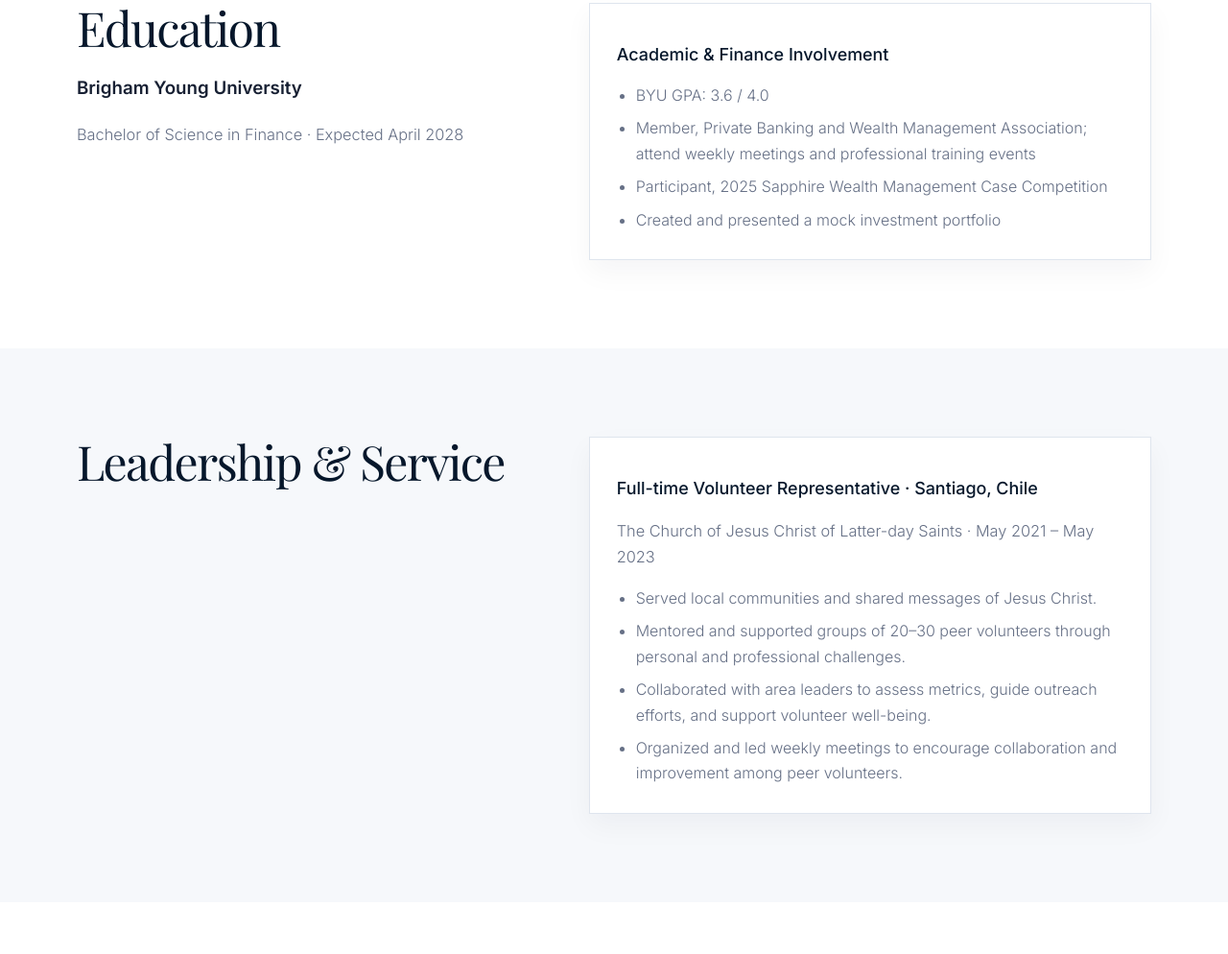
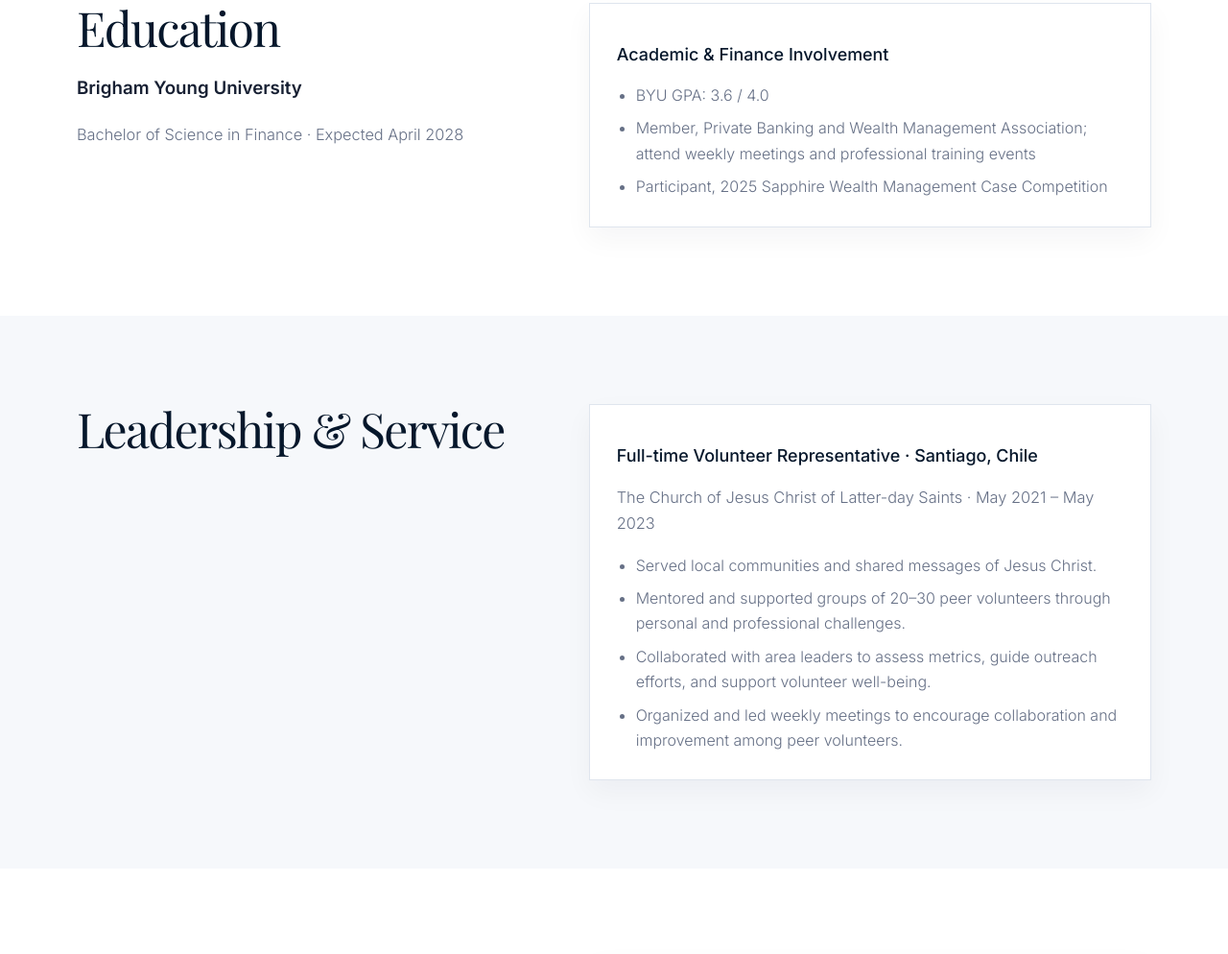
Before and after one commit to ethancook34/ethanmcook.com, a plain HTML site: page index.html in a window 1280 px wide. Shown: the part 2206-3200 px from the top of the page at 96% size. Drawn offline with nearby package versions, Linux system fonts and the light colour scheme.

Commit message:
Update index.html

```diff
--- a/index.html
+++ b/index.html
@@ -138,7 +138,6 @@
             <li>BYU GPA: 3.6 / 4.0</li>
             <li>Member, Private Banking and Wealth Management Association; attend weekly meetings and professional training events</li>
             <li>Participant, 2025 Sapphire Wealth Management Case Competition</li>
-            <li>Created and presented a mock investment portfolio</li>
           </ul>
         </div>
       </div>
```
